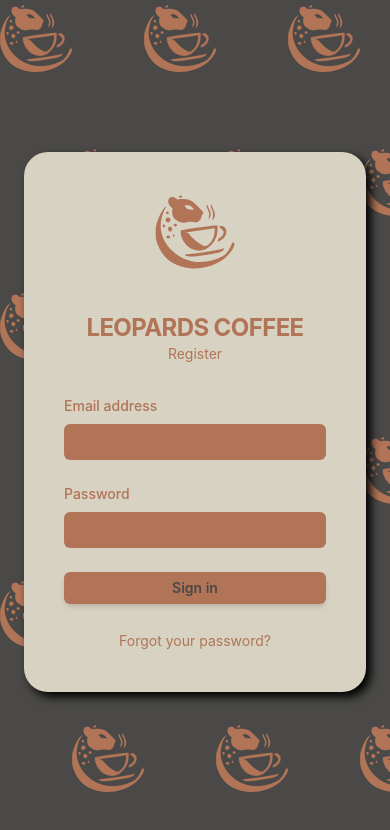
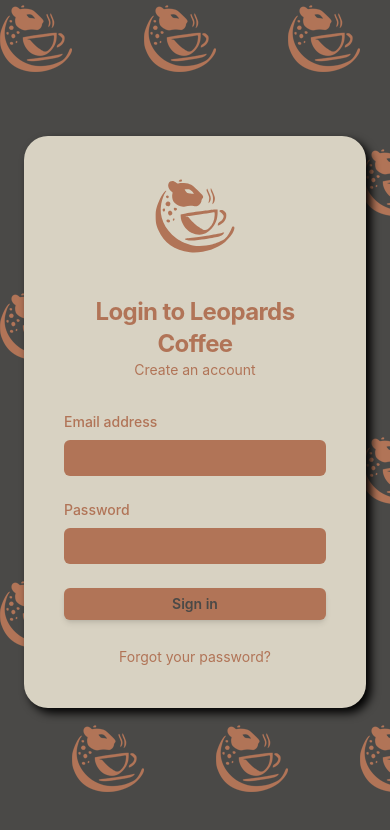
Before and after one commit to luanvo1910/Leopards_Coffee, a React (Create React App) app in the folder client-site/: page /login in a window 390 px wide. Shown: the top 830 px of the page. Built offline with nearby package versions, Linux system fonts and the light colour scheme.

Commit message:
create forgot password form, rename Components and fix Login/Register page

```diff
--- a/client-site/src/App.js
+++ b/client-site/src/App.js
@@ -1,14 +1,12 @@
 import React from "react";
 import { BrowserRouter as Router, Route, Routes } from "react-router-dom";
-import Login from "./pages/Login/login";
-import Register from "./pages/Login/register";
+import Login from "./pages/Login/auth";
 
 const App = () => {
   return (
     <Router>
       <Routes>
         <Route path="/login" element={<Login />} />
-        <Route path="/register" element={<Register />} />
       </Routes>
     </Router>
   );
--- a/client-site/src/components/buttons/linkButton.jsx
+++ b/client-site/src/components/buttons/linkButton.jsx
@@ -1,11 +1,14 @@
-import React from 'react';
-import { Link } from 'react-router-dom';
+import React from "react";
 
-const LinkButton = ({ to, children, className }) => {
+const LinkButton = ({ type = "button", onClick, children, className }) => {
   return (
-    <Link to={to} className={`text-sm text-[#B17457] hover:underline ${className}`}>
+    <button
+      type={type}
+      onClick={onClick}
+      className={`text-[#B17457] hover:underline text-sm ${className}`}
+    >
       {children}
-    </Link>
+    </button>
   );
 };
 
--- a/client-site/src/components/forms/loginForm.jsx
+++ b/client-site/src/components/forms/loginForm.jsx
@@ -1,9 +1,9 @@
 import React from 'react';
-import Input from '../inputs/index';
-import Button from '../buttons/index';
-import LinkButton from '../buttons/linkButton';
+import Input from '../inputs/LoginInput';
+import Button from '../buttons/Button';
+import LinkButton from '../buttons/LinkButton';
 
-const LoginForm = ({ formType }) => {
+const LoginForm = ({ formType, setFormType }) => {
   return (
     <form className="space-y-6">
       {formType === 'login' ? (
@@ -13,7 +13,7 @@ const LoginForm = ({ formType }) => {
             name="email"
             type="email"
             placeholder="Email address"
-            required={true}
+            required
             autoComplete="email"
           />
           <Input
@@ -21,53 +21,33 @@ const LoginForm = ({ formType }) => {
             name="password"
             type="password"
             placeholder="Password"
-            required={true}
+            required
             autoComplete="current-password"
           />
-          <Button type="submit">
-            Sign in
-          </Button>
+          <Button type="submit">Sign in</Button>
           <div className="text-center mt-4">
-            <LinkButton to="/forgot-password">
+            <LinkButton onClick={() => setFormType("forgot-password")}>
               Forgot your password?
             </LinkButton>
           </div>
         </>
+      ) : formType === 'register' ? (
+        <>
+          <Input id="name" name="name" type="text" placeholder="Full Name" required />
+          <Input id="email" name="email" type="email" placeholder="Email address" required autoComplete="email" />
+          <Input id="phone" name="phone" type="tel" placeholder="Phone Number" required />
+          <Input id="password" name="password" type="password" placeholder="Password" required autoComplete="new-password" />
+          <Button type="submit">Register</Button>
+        </>
       ) : (
         <>
-          <Input
-            id="name"
-            name="name"
-            type="text"
-            placeholder="Full Name"
-            required={true}
-          />
-          <Input
-            id="email"
-            name="email"
-            type="email"
-            placeholder="Email address"
-            required={true}
-            autoComplete="email"
-          />
-          <Input
-            id="phone"
-            name="phone"
-            type="tel"
-            placeholder="Phone Number"
-            required={true}
-          />
-          <Input
-            id="password"
-            name="password"
-            type="password"
-            placeholder="Password"
-            required={true}
-            autoComplete="new-password"
-          />
-          <Button type="submit">
-            Register
-          </Button>
+          <Input id="email" name="email" type="email" placeholder="Enter your email" required autoComplete="email" />
+          <Button type="submit">Send Email</Button>
+          <div className="text-center mt-4">
+            <LinkButton onClick={() => setFormType("login")}>
+              Back to Login
+            </LinkButton>
+          </div>
         </>
       )}
     </form>
--- /dev/null
+++ b/client-site/src/pages/Login/auth.jsx
@@ -0,0 +1,49 @@
+import React, { useState } from "react";
+import LoginForm from "../../components/forms/LoginForm";
+import Leocf from "../../assets/icons/leopardcf.svg";
+import Background from "../../assets/image/background.png";
+import LinkButton from "../../components/buttons/LinkButton";
+
+const AuthPage = () => {
+  const [formType, setFormType] = useState("login");
+
+  return (
+    <div
+      className="flex min-h-screen flex-1 flex-col items-center justify-center px-6 py-12"
+      style={{ backgroundImage: `url(${Background})` }}
+    >
+      <div className="flex flex-col gap-8 p-10 sm:flex-row sm:items-center sm:gap-6 rounded-3xl bg-[#D8D2C2] shadow-loginForm w-full max-w-2xl">
+        <div className="sm:mx-auto sm:w-full sm:max-w-sm flex flex-col items-center">
+          <img
+            alt="Leopards Coffee"
+            src={Leocf}
+            className="mx-auto h-20 w-auto text-[#B17457]"
+          />
+          <h2 className="mt-10 text-center text-2xl font-bold tracking-tight text-[#B17457]">
+            {formType === "login"
+              ? "Login to Leopards Coffee"
+              : formType === "register"
+              ? "Register for Leopards Coffee"
+              : "Reset Your Password"}
+          </h2>
+          {formType !== "forgot-password" && (
+            <LinkButton
+              onClick={() =>
+                setFormType(formType === "login" ? "register" : "login")
+              }
+            >
+              {formType === "login"
+                ? "Create an account"
+                : "Already have an account? Login"}
+            </LinkButton>
+          )}
+        </div>
+        <div className="sm:mx-auto sm:w-full sm:max-w-sm self-center">
+          <LoginForm formType={formType} setFormType={setFormType} />
+        </div>
+      </div>
+    </div>
+  );
+};
+
+export default AuthPage;
--- a/client-site/src/pages/Login/login.jsx
+++ /dev/null
@@ -1,26 +0,0 @@
-import React from "react";
-import LoginForm from "../../components/forms/loginForm";
-import Leocf from "../../assets/icons/leopardcf.svg";
-import Background from "../../assets/image/background.png";
-import LinkButton from "../../components/buttons/linkButton";
-
-const Login = () => {
-  return (
-    <div className="flex min-h-screen flex-1 flex-col items-center justify-center px-6 py-12" style={{ backgroundImage: `url(${Background})` }}>
-      <div className="flex flex-col gap-8 p-10 sm:flex-row sm:items-center sm:gap-6 rounded-3xl bg-[#D8D2C2] shadow-loginForm w-full max-w-2xl">
-        <div className="sm:mx-auto sm:w-full sm:max-w-sm flex flex-col items-center">
-          <img alt="Leopards Coffee" src={Leocf} className="mx-auto h-20 w-auto text-[#B17457]" />
-          <h2 className="mt-10 text-center text-2xl font-bold tracking-tight text-[#B17457]">LEOPARDS COFFEE</h2>
-          <LinkButton to="/register">
-            Register
-          </LinkButton>
-        </div>
-        <div className="sm:mx-auto sm:w-full sm:max-w-sm self-center">
-          <LoginForm formType="login" />
-        </div>
-      </div>
-    </div>
-  );
-};
-
-export default Login;
--- a/client-site/src/pages/Login/register.jsx
+++ /dev/null
@@ -1,26 +0,0 @@
-import React from "react";
-import LoginForm from "../../components/forms/loginForm";
-import Leocf from "../../assets/icons/leopardcf.svg";
-import Background from "../../assets/image/background.png";
-import LinkButton from "../../components/buttons/linkButton";
-
-const Register = () => {
-  return (
-    <div className="flex min-h-screen flex-1 flex-col items-center justify-center px-6 py-12" style={{ backgroundImage: `url(${Background})` }}>
-      <div className="flex flex-col gap-8 p-10 sm:flex-row sm:items-center sm:gap-6 rounded-3xl bg-[#D8D2C2] shadow-loginForm w-full max-w-2xl">
-        <div className="sm:mx-auto sm:w-full sm:max-w-sm flex flex-col items-center">
-            <img alt="Leopards Coffee" src={Leocf} className="mx-auto h-20 w-auto text-[#B17457]" />
-            <h2 className="mt-10 text-center text-2xl font-bold tracking-tight text-[#B17457]">LEOPARDS COFFEE</h2>
-            <LinkButton to="/login">
-              Login
-            </LinkButton>
-        </div>
-        <div className="sm:mx-auto sm:w-full sm:max-w-sm self-center">
-          <LoginForm formType="register" />
-        </div>
-      </div>
-    </div>
-  );
-};
-
-export default Register;
```
Also changed, not shown: client-site/src/components/buttons/Button.jsx (renamed from client-site/src/components/buttons/index.jsx), client-site/src/components/inputs/LoginInput.jsx (renamed from client-site/src/components/inputs/index.jsx).
